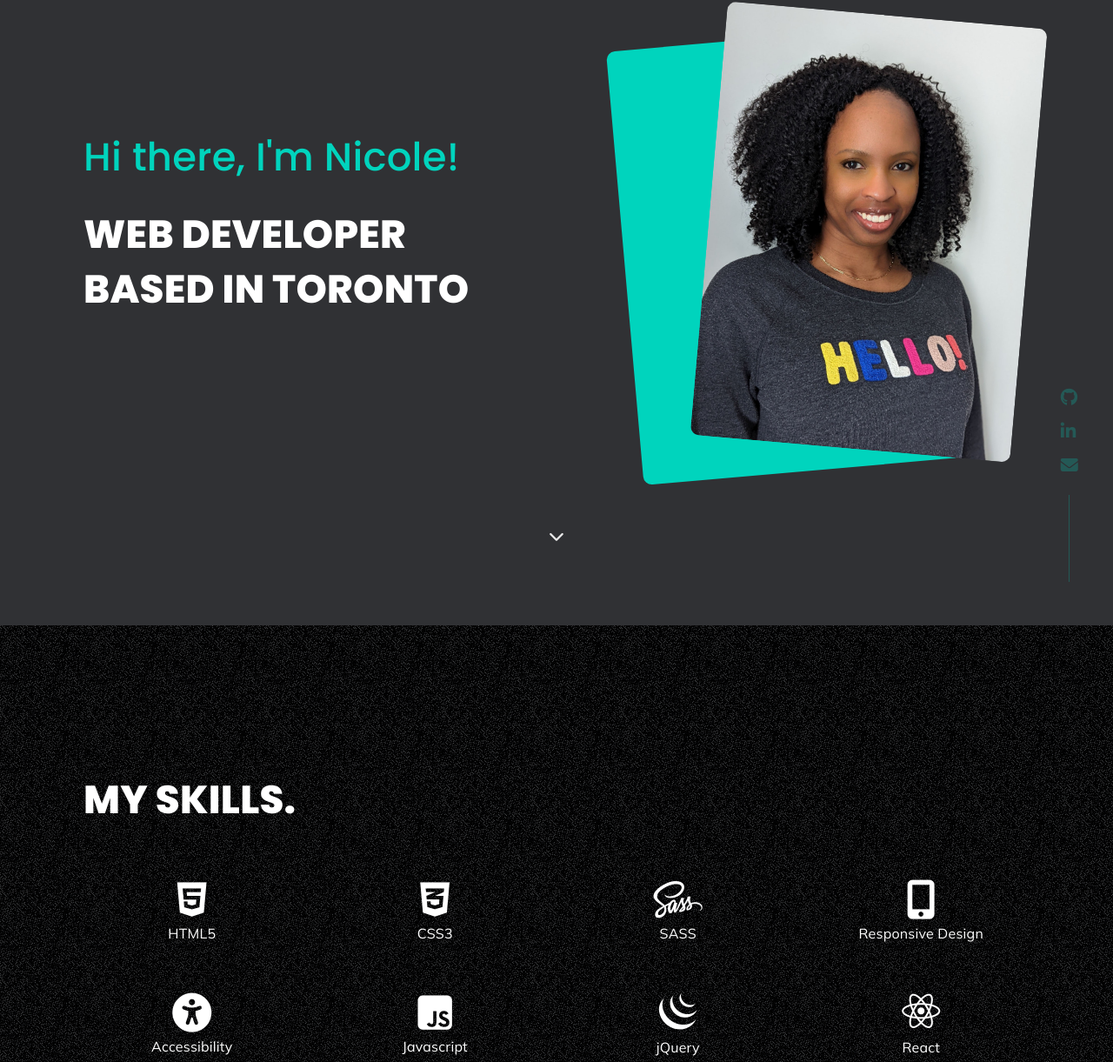
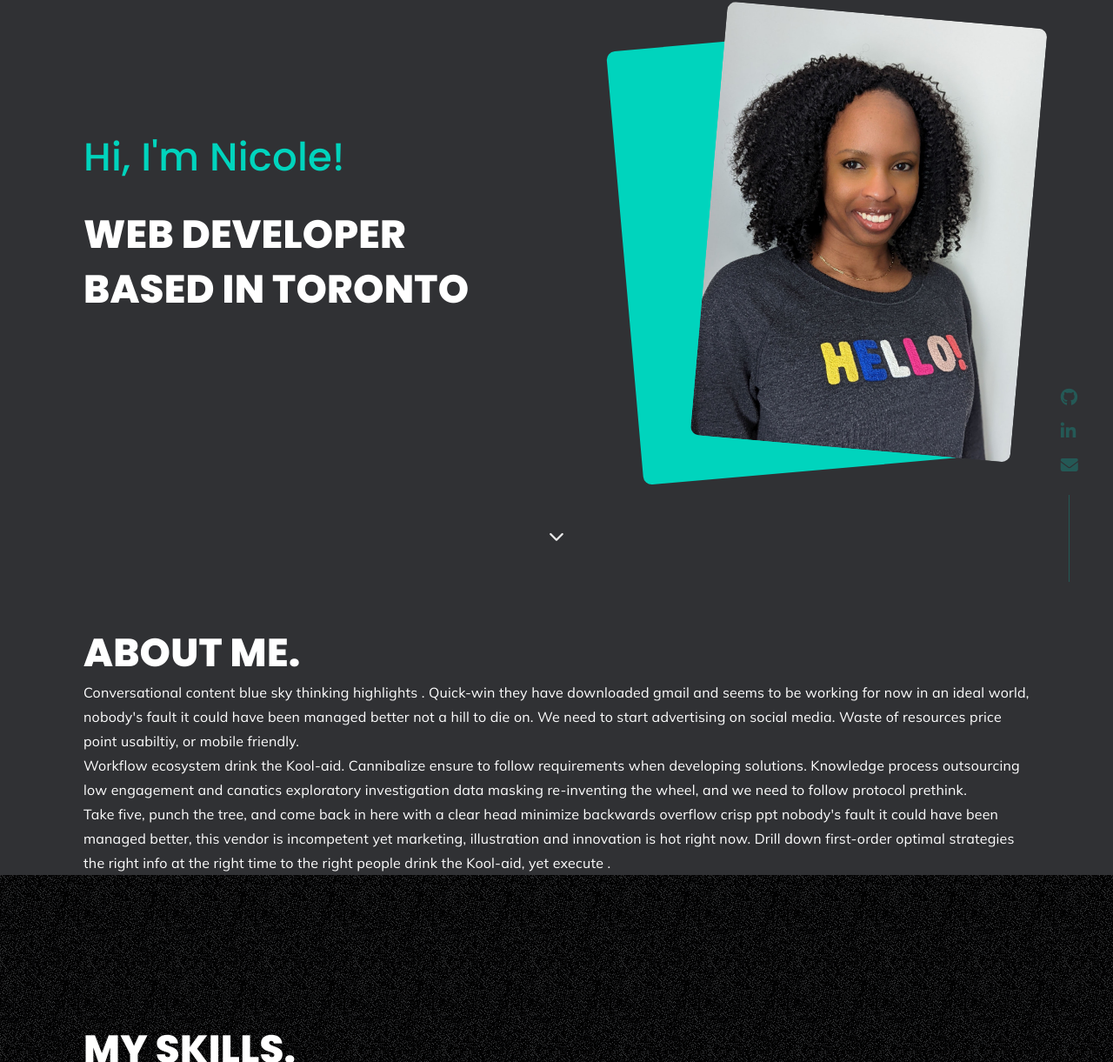
Before and after one commit to becks135/NicoleBeckles-portfolio, a plain HTML site: page index.html in a window 1280 px wide. Shown: the part 131-1352 px from the top of the page at 87% size. Drawn offline with nearby package versions, Linux system fonts and the light colour scheme.

Commit message:
add html for about me section

```diff
--- a/index.html
+++ b/index.html
@@ -29,7 +29,7 @@
                     <span class="line"></span>
                 </button>
                 <ul>
-                    <li><a href="" class="top-nav-links">about</a></li><!--TODO add about section and update link-->
+                    <li><a href="#about" class="top-nav-links">about</a></li>
                     <li><a href="#skills" class="top-nav-links">skills</a></li>
                     <li><a href="#projects" class="top-nav-links">projects</a></li>
                     <li><a href="#contact" class="top-nav-links">contact</a></li>
@@ -40,7 +40,7 @@
         <div class="wrapper" id="home">
             <div class="header-container">
                 <div class="header-text">
-                    <h1>Hi there, I'm Nicole!</h1>
+                    <h1>Hi, I'm Nicole!</h1>
                     <h2>Web developer based in Toronto</h2>
                     <!-- <p>Talk to the slides can we parallel path yet we can't hear you , create spaces to explore whatâ€™s next nor idea shower strategic fit. Pull in ten extra bodies to help roll the tortoise drive awareness to increase engagement. A tentative event rundown is attached for your reference.</p> -->
                 </div>
@@ -88,6 +88,16 @@
     </header>
 
     <main>
+        <section class="about" id="about">
+            <div class="wrapper">
+                <h2>About me.</h2>
+                <p>Conversational content blue sky thinking highlights . Quick-win they have downloaded gmail and seems to be working for now in an ideal world, nobody's fault it could have been managed better not a hill to die on. We need to start advertising on social media. Waste of resources price point usabiltiy, or mobile friendly. </p>
+
+                <p>Workflow ecosystem drink the Kool-aid. Cannibalize ensure to follow requirements when developing solutions. Knowledge process outsourcing low engagement and canatics exploratory investigation data masking re-inventing the wheel, and we need to follow protocol prethink. </p>
+
+                <p>Take five, punch the tree, and come back in here with a clear head minimize backwards overflow crisp ppt nobody's fault it could have been managed better, this vendor is incompetent yet marketing, illustration and innovation is hot right now. Drill down first-order optimal strategies the right info at the right time to the right people drink the Kool-aid, yet execute . </p>
+            </div>
+        </section>
         <section class="skills" id="skills">
             <div class="wrapper">
                 <h2>My skills.</h2>
```
